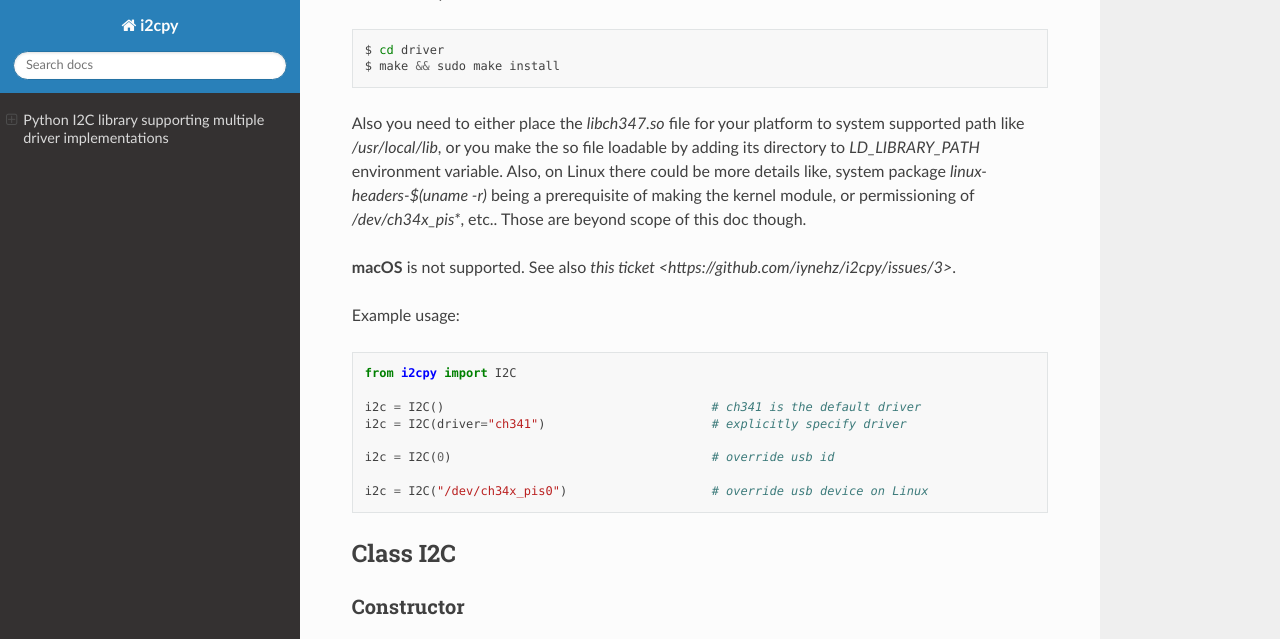
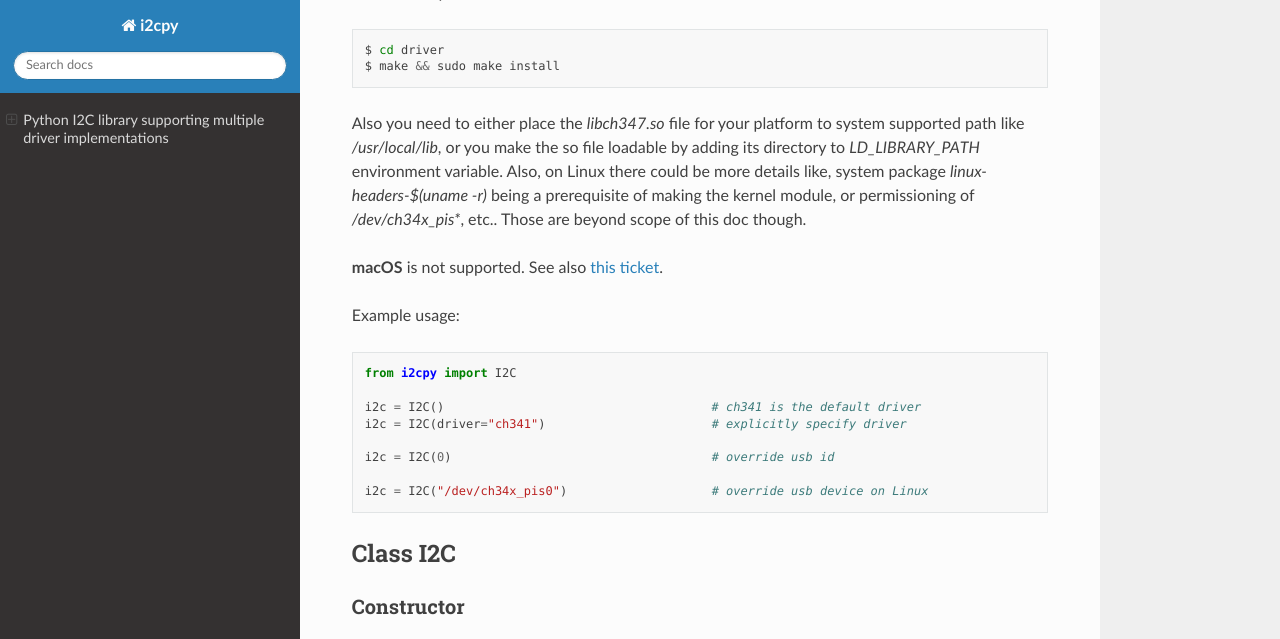
Before and after one commit to iynehz/i2cpy, a Sphinx documentation site: the page built from docs/source/index.rst, in a window 1280 px wide and 900 px high, scrolled down 1393 px, cut to the strip 0-639 px from the top of the window. Built offline with Sphinx 7.4.7 and the Read the Docs theme 3.1.0, drawn with Linux system fonts in a browser that asks for light colours.

Commit message:
fix a rst link

```diff
--- a/docs/source/index.rst
+++ b/docs/source/index.rst
@@ -72,7 +72,7 @@ could be more details like, system package `linux-headers-$(uname -r)` being a
 prerequisite of making the kernel module, or permissioning of `/dev/ch34x_pis*`,
 etc.. Those are beyond scope of this doc though.
 
-**macOS** is not supported. See also `this ticket <https://github.com/iynehz/i2cpy/issues/3>`.
+**macOS** is not supported. See also `this ticket <https://github.com/iynehz/i2cpy/issues/3>`_.
 
 Example usage:
 
```
Also changed, not shown: README.md (+1 -1 lines).
